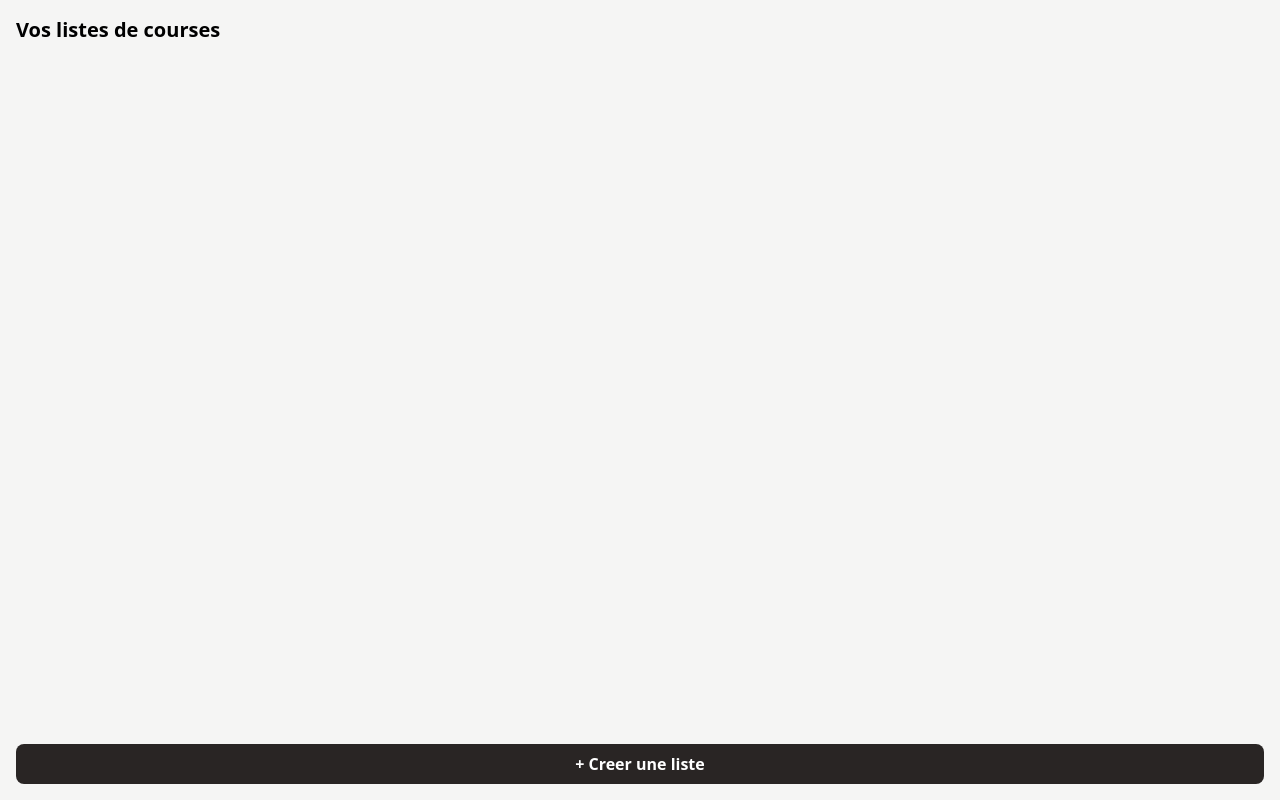
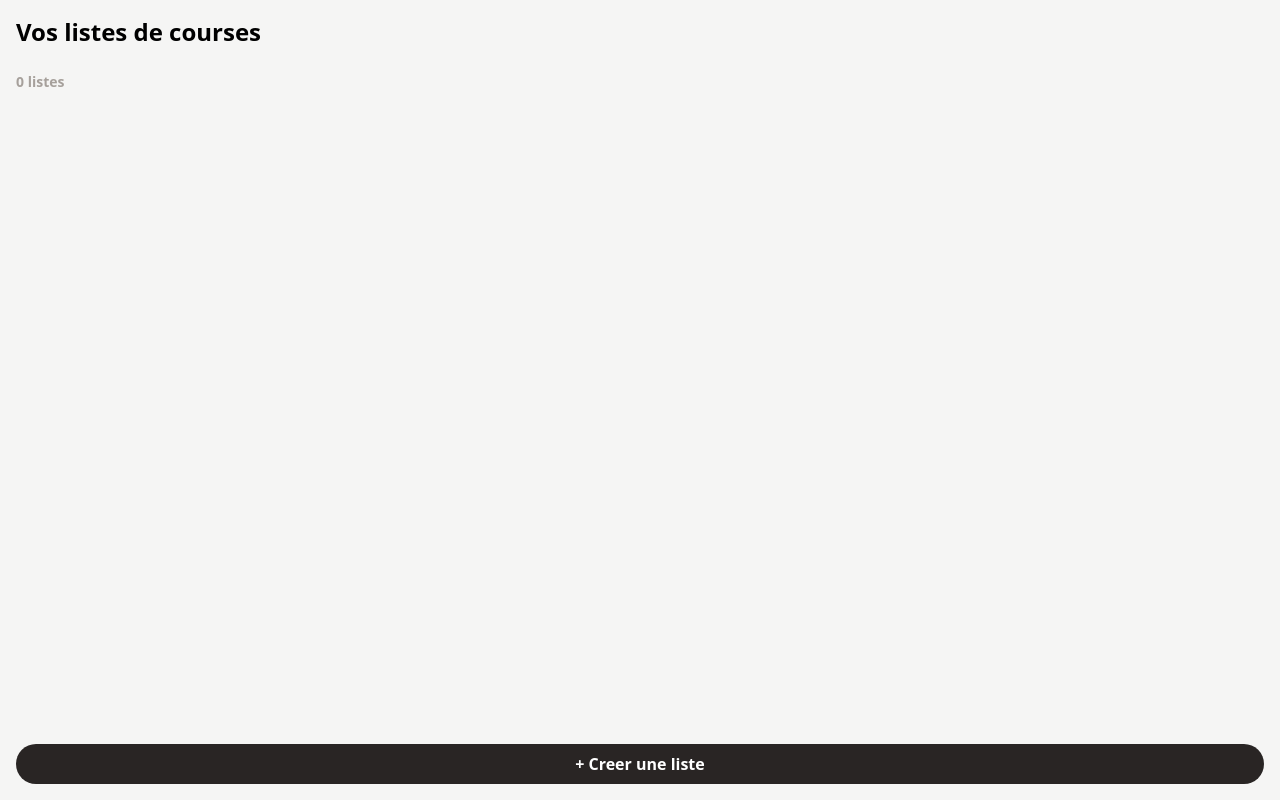
Before and after one commit to ThomasArbeit/grocery-list, a Vue app: page / in a window 1280 px wide. Built offline with nearby package versions, Linux system fonts and the light colour scheme.

Commit message:
rearranged home list visual

```diff
--- a/src/App.vue
+++ b/src/App.vue
@@ -2,7 +2,7 @@
 </script>
 
 <template>
-  <div class="p-4 pb-16 space-y-4 bg-stone-100 min-h-screen">
+  <div class="p-4 pb-24 space-y-4 bg-stone-100 min-h-screen">
     <router-view/>
   </div>
 </template>
--- a/src/components/Button.vue
+++ b/src/components/Button.vue
@@ -1,6 +1,6 @@
 <template>
   <button
-  class="cursor-pointer flex items-center justify-center px-4 py-2 rounded-lg font-semibold"
+  class="cursor-pointer flex items-center justify-center px-4 py-2 rounded-full font-semibold"
   :class="[
     {'bg-stone-800 text-white hover:bg-stone-900': !secondary && !outline && !ghost && !link && !destructive && !disabled },
     {'bg-stone-200 hover:bg-stone-300 focus:bg-stone-300': secondary },
--- a/src/pages/GroceryList.vue
+++ b/src/pages/GroceryList.vue
@@ -15,7 +15,7 @@
         </ul>
       </li>
     </ul>
-    <Button v-if="hasDoneItems" @click="handleDeleteAll" size="md" secondary class="fixed left-4 bottom-12 right-4">Supprimer {{ numberOfDoneItems }} cochés</Button>
+    <Button v-if="hasDoneItems" @click="handleDeleteAll" size="md" outline class="fixed left-4 bottom-12 right-4">Supprimer {{ numberOfDoneItems }} cochés</Button>
     <Button @click="toggleSheet" size="md" class="fixed left-4 bottom-0 right-4">+ Ajouter un produit</Button>
     <BottomSheet v-model="show">
       <NewGroceryItemForm @close="toggleSheet" @added="handleAdd()"/>
--- a/src/pages/Home.vue
+++ b/src/pages/Home.vue
@@ -1,12 +1,22 @@
 <template>
   <div class="flex flex-col space-y-4">
-    <h1 class="text-xl font-semibold">Vos listes de courses</h1>
-    <ul class="space-y-4">
-      <li @click="router.push({name: 'GroceryList', params: {id: list?.id}})" v-for="list in groceryLists" :key="list?.id" class="px-4 py-3 bg-white rounded-lg border border-stone-200">
-        <h2 class="font-semibold">{{ list?.title }}</h2>
-        <p class="text-sm text-gray-500">ID: {{ list?.id }}</p>
-      </li>
-    </ul>
+    <h1 class="text-2xl font-bold mb-6">Vos listes de courses</h1>
+    <div class="flex flex-col">
+      <h2 class="text-sm font-semibold text-stone-400">{{ groceryLists.length }} listes</h2>
+      <ul>
+        <li @click="router.push({name: 'GroceryList', params: {id: list?.id}})"
+        v-for="(list, i) in groceryLists"
+        :key="list?.id"
+        class="flex space-x-4 py-4 transition-colors duration-200"
+        :class="[{'border-t border-stone-200': i !== 0}]">
+          <div class="rounded-2xl h-12 w-12 bg-stone-200"></div>
+          <div class="flex flex-col space-y-1">
+            <h2 class="font-semibold">{{ list?.title }}</h2>
+            <p class="text-sm text-stone-400">{{ list?.items.length }} Produits</p>
+          </div>
+        </li>
+      </ul>
+    </div>
     <Button @click="toggleSheet" size="md" class="fixed left-4 bottom-0 right-4">+ Creer une liste</Button>
     <BottomSheet v-model="show">
       <NewListForm @close="toggleSheet" @added="handleAdd()"/>
```
